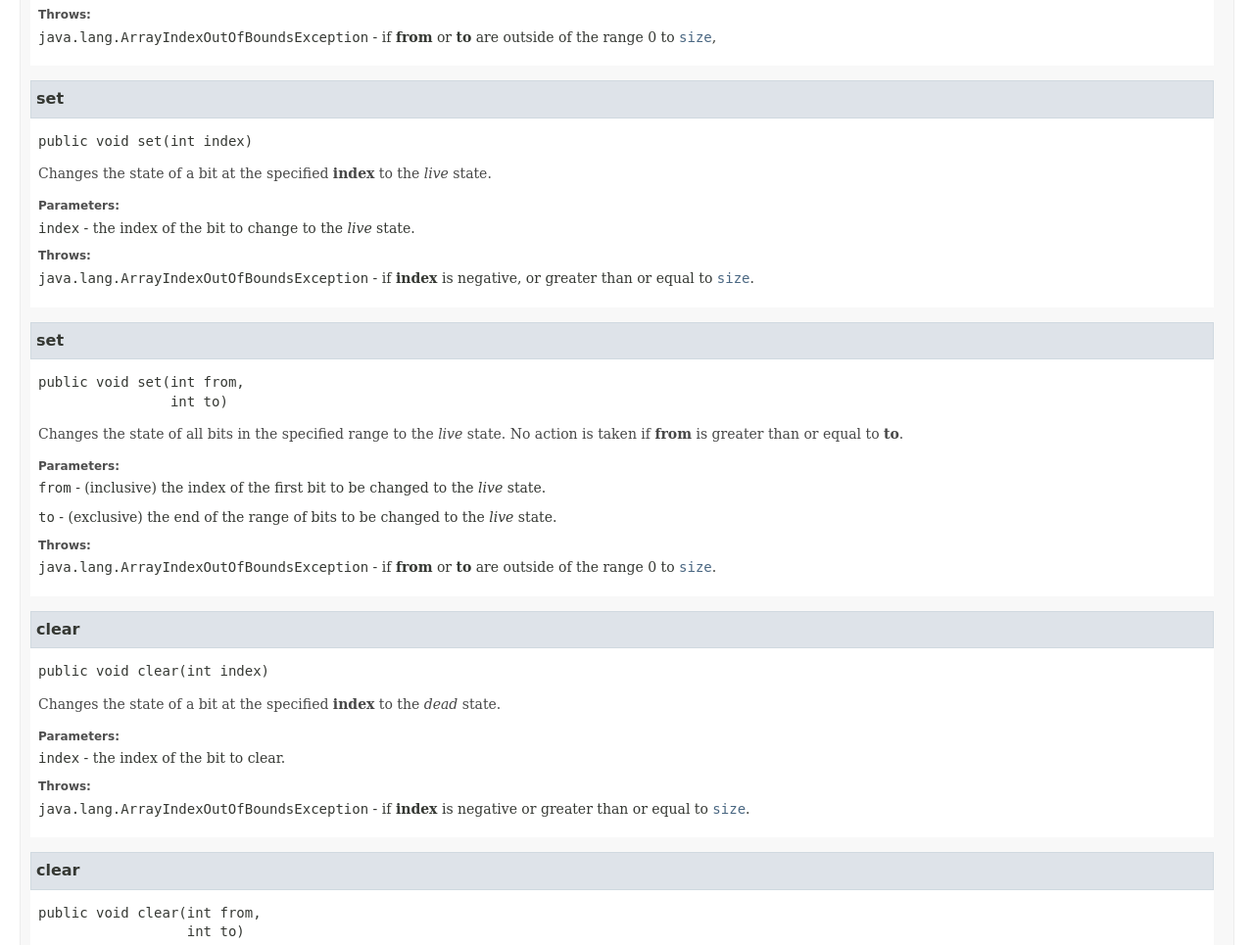
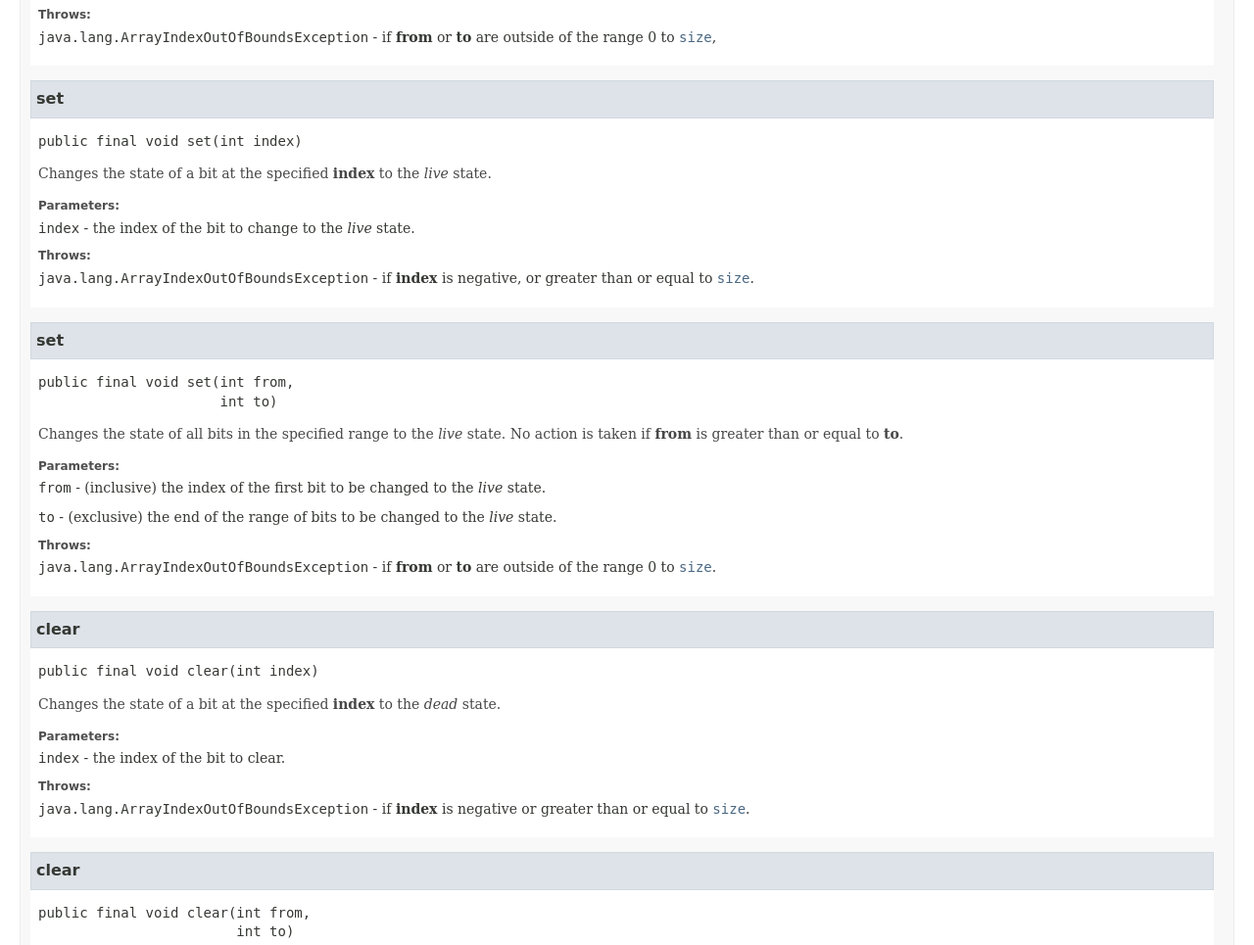
Before and after one commit to jnorthrup/bitset, a plain HTML site: page docs/com/shouldis/bitset/BitSet.html in a window 1280 px wide. Shown: the part 6540-7505 px from the top of the page at 98% size. Drawn offline with Linux system fonts and the light colour scheme; no server answers; a script that the page names is missing; a web font is replaced by a local one.

Commit message:
Finalize set/clear

```diff
--- a/docs/com/shouldis/bitset/BitSet.html
+++ b/docs/com/shouldis/bitset/BitSet.html
@@ -870,7 +870,7 @@ int&nbsp;to)</span></div>
 <li class="blockList">
 <section class="detail">
 <h3><a id="set(int)">set</a></h3>
-<div class="memberSignature"><span class="modifiers">public</span>&nbsp;<span class="returnType">void</span>&nbsp;<span class="memberName">set</span>&#8203;(<span class="arguments">int&nbsp;index)</span></div>
+<div class="memberSignature"><span class="modifiers">public final</span>&nbsp;<span class="returnType">void</span>&nbsp;<span class="memberName">set</span>&#8203;(<span class="arguments">int&nbsp;index)</span></div>
 <div class="block">Changes the state of a bit at the specified <b>index</b> to the <i>live</i>
  state.</div>
 <dl>
@@ -886,7 +886,7 @@ int&nbsp;to)</span></div>
 <li class="blockList">
 <section class="detail">
 <h3><a id="set(int,int)">set</a></h3>
-<div class="memberSignature"><span class="modifiers">public</span>&nbsp;<span class="returnType">void</span>&nbsp;<span class="memberName">set</span>&#8203;(<span class="arguments">int&nbsp;from,
+<div class="memberSignature"><span class="modifiers">public final</span>&nbsp;<span class="returnType">void</span>&nbsp;<span class="memberName">set</span>&#8203;(<span class="arguments">int&nbsp;from,
 int&nbsp;to)</span></div>
 <div class="block">Changes the state of all bits in the specified range to the <i>live</i>
  state. No action is taken if <b>from</b> is greater than or equal to
@@ -907,7 +907,7 @@ int&nbsp;to)</span></div>
 <li class="blockList">
 <section class="detail">
 <h3><a id="clear(int)">clear</a></h3>
-<div class="memberSignature"><span class="modifiers">public</span>&nbsp;<span class="returnType">void</span>&nbsp;<span class="memberName">clear</span>&#8203;(<span class="arguments">int&nbsp;index)</span></div>
+<div class="memberSignature"><span class="modifiers">public final</span>&nbsp;<span class="returnType">void</span>&nbsp;<span class="memberName">clear</span>&#8203;(<span class="arguments">int&nbsp;index)</span></div>
 <div class="block">Changes the state of a bit at the specified <b>index</b> to the <i>dead</i>
  state.</div>
 <dl>
@@ -922,7 +922,7 @@ int&nbsp;to)</span></div>
 <li class="blockList">
 <section class="detail">
 <h3><a id="clear(int,int)">clear</a></h3>
-<div class="memberSignature"><span class="modifiers">public</span>&nbsp;<span class="returnType">void</span>&nbsp;<span class="memberName">clear</span>&#8203;(<span class="arguments">int&nbsp;from,
+<div class="memberSignature"><span class="modifiers">public final</span>&nbsp;<span class="returnType">void</span>&nbsp;<span class="memberName">clear</span>&#8203;(<span class="arguments">int&nbsp;from,
 int&nbsp;to)</span></div>
 <div class="block">Changes the state of all bits in the specified range to the <i>dead</i>
  state. No action is taken if <b>from</b> is greater than or equal to
```
Also changed, not shown: 1 other file.
